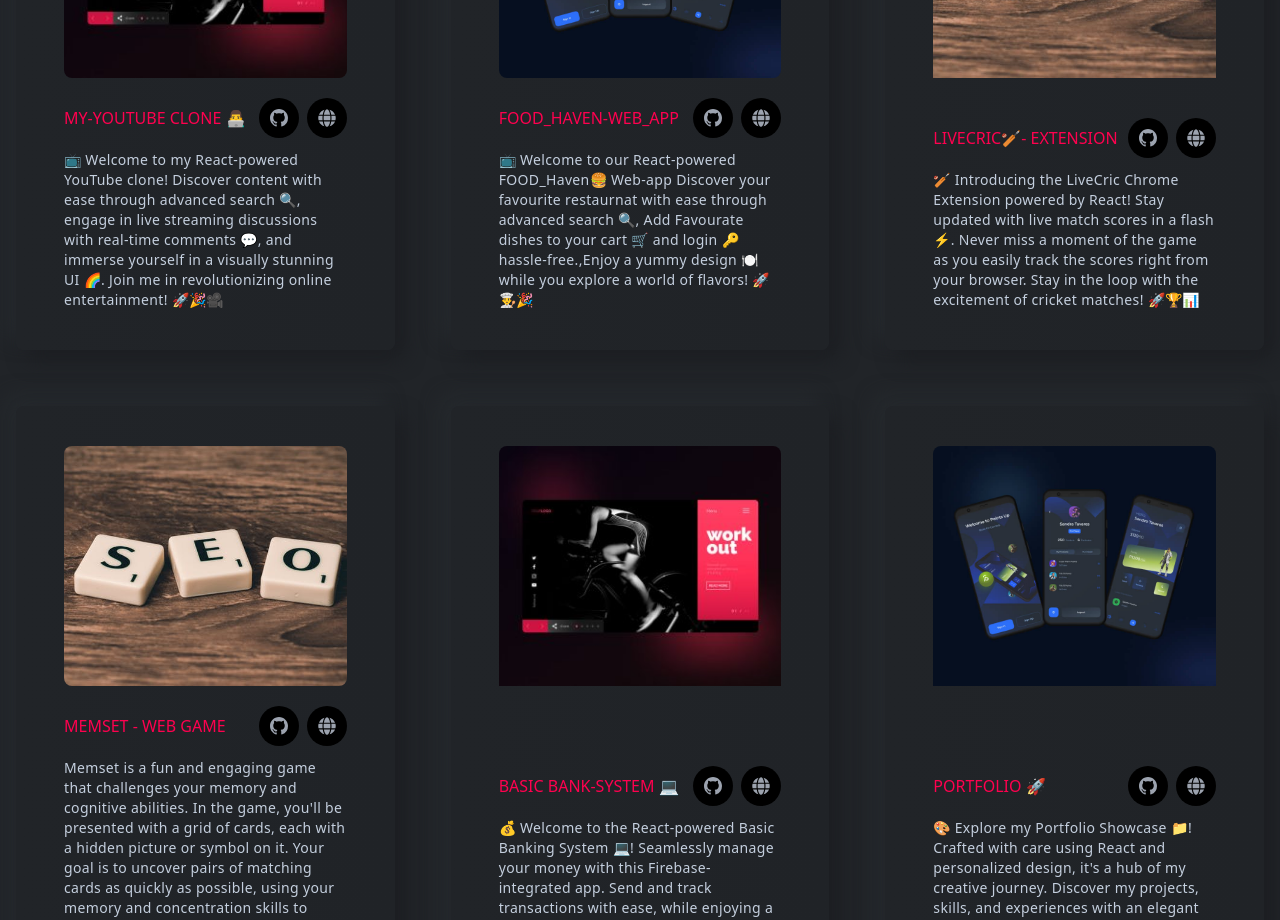
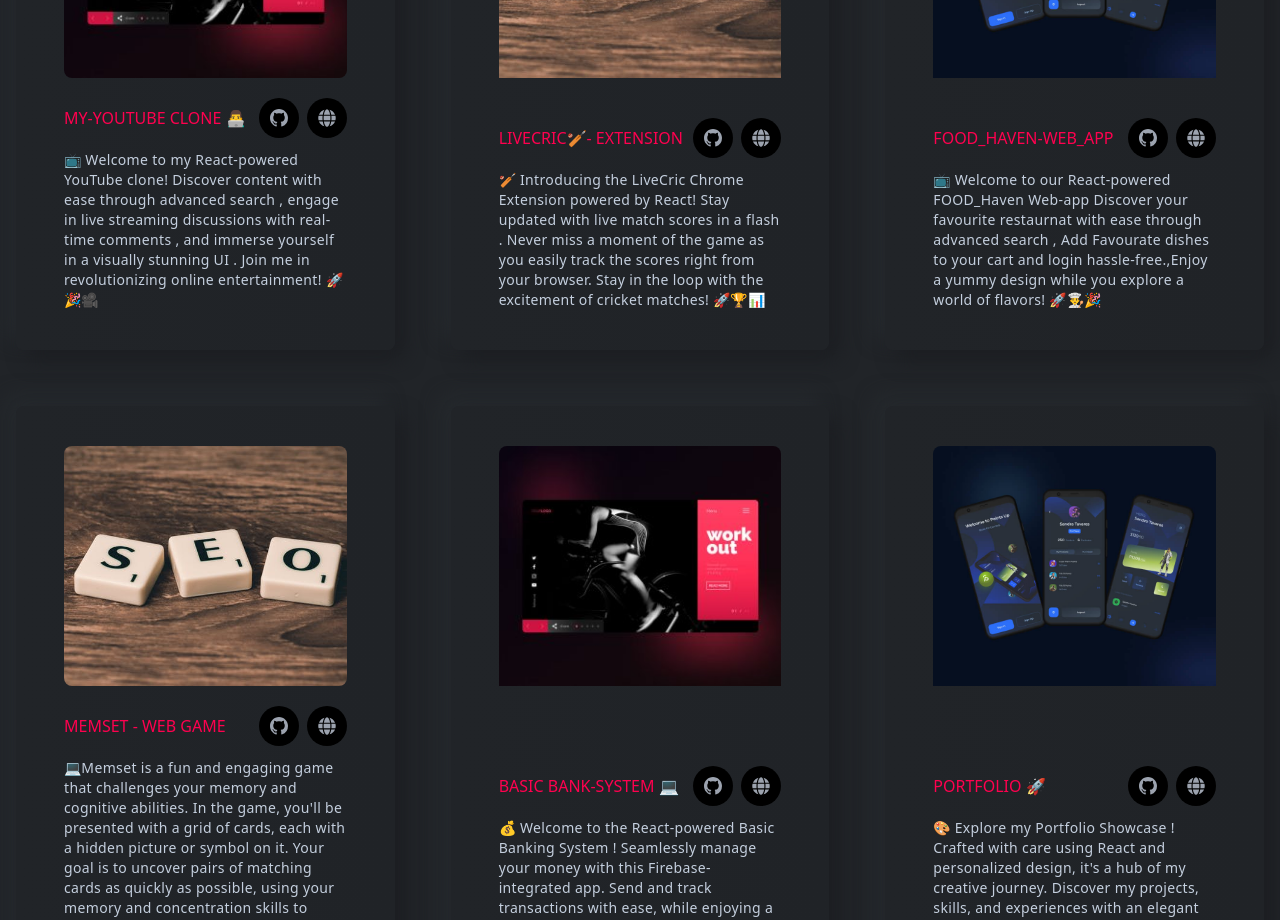
Before and after one commit to shubham111389/My-portfolio, a React (Create React App) app: page / in a window 1280 px wide. Shown: the part 2300-3220 px from the top of the page. Built offline with nearby package versions, Linux system fonts and the light colour scheme.

Commit message:
change the  projects components

```diff
--- a/src/components/projects/Projects.js
+++ b/src/components/projects/Projects.js
@@ -20,32 +20,33 @@ const Projects = () => {
       <div className="grid grid-cols-1 md:grid-cols-2 xl:grid-cols-3 gap-6 xl:gap-14">
         <ProjectsCard
           title="MY-YOUTUBE CLONE 👨‍💻"
-          des="📺 Welcome to my React-powered YouTube clone! Discover content with ease through advanced search 🔍, engage in live streaming discussions with real-time comments 💬, and immerse yourself in a visually stunning UI 🌈. Join me in revolutionizing online entertainment! 🚀🎉🎥 "
+          des="📺 Welcome to my React-powered YouTube clone! Discover content with ease through advanced search , engage in live streaming discussions with real-time comments , and immerse yourself in a visually stunning UI . Join me in revolutionizing online entertainment! 🚀🎉🎥 "
           src={projectOne}
+        />
+
+        <ProjectsCard
+          title="LiveCric🏏- extension"
+          des=" 🏏 Introducing the LiveCric Chrome Extension powered by React! Stay updated with live match scores in a flash . Never miss a moment of the game as you easily track the scores right from your browser. Stay in the loop with the excitement of cricket matches! 🚀🏆📊"
+          src={projectThree}
         />
         <ProjectsCard
           title="Food_haven-Web_app"
-          des=" 📺 Welcome to our React-powered FOOD_Haven🍔 Web-app Discover your favourite restaurnat with ease through advanced search 🔍,  Add Favourate dishes to your cart 🛒 and login 🔑 hassle-free.,Enjoy a yummy design 🍽️ while you explore a world of flavors! 🚀👨‍🍳🎉"
+          des=" 📺 Welcome to our React-powered FOOD_Haven Web-app Discover your favourite restaurnat with ease through advanced search ,  Add Favourate dishes to your cart  and login  hassle-free.,Enjoy a yummy design  while you explore a world of flavors! 🚀👨‍🍳🎉"
           src={projectTwo}
         />
         <ProjectsCard
-          title="LiveCric🏏- extension"
-          des=" 🏏 Introducing the LiveCric Chrome Extension powered by React! Stay updated with live match scores in a flash ⚡. Never miss a moment of the game as you easily track the scores right from your browser. Stay in the loop with the excitement of cricket matches! 🚀🏆📊"
-          src={projectThree}
-        />
-        <ProjectsCard
           title="MEMSET - Web Game"
-          des=" Memset is a fun and engaging game that challenges your memory and cognitive abilities. In the game, you'll be presented with a grid of cards, each with a hidden picture or symbol on it. Your goal is to uncover pairs of matching cards as quickly as possible, using your memory and concentration skills to remember where each card is located. 🃏🔍💪"
+          des=" 💻Memset is a fun and engaging game that challenges your memory and cognitive abilities. In the game, you'll be presented with a grid of cards, each with a hidden picture or symbol on it. Your goal is to uncover pairs of matching cards as quickly as possible, using your memory and concentration skills to remember where each card is located. 🃏🔍"
           src={projectThree}
         />
         <ProjectsCard
           title="Basic bank-system 💻"
-          des=" 💰 Welcome to the React-powered Basic Banking System 💻! Seamlessly manage your money with this Firebase-integrated app. Send and track transactions with ease, while enjoying a sleek and user-friendly UI. Experience modern banking made simple! 🚀💸📈"
+          des=" 💰 Welcome to the React-powered Basic Banking System ! Seamlessly manage your money with this Firebase-integrated app. Send and track transactions with ease, while enjoying a sleek and user-friendly UI. Experience modern banking made simple! 🚀💸📈"
           src={projectOne}
         />
         <ProjectsCard
           title="Portfolio 🚀"
-          des="🎨 Explore my Portfolio Showcase 📁! Crafted with care using React and personalized design, it's a hub of my creative journey. Discover my projects, skills, and experiences with an elegant and intuitive UI. Join me in sharing my passion and achievements! 🚀🌟👩‍💻"
+          des="🎨 Explore my Portfolio Showcase ! Crafted with care using React and personalized design, it's a hub of my creative journey. Discover my projects, skills, and experiences with an elegant and intuitive UI. Join me in sharing my passion and achievements! 🚀🌟👩‍💻"
           src={projectTwo}
         />
       </div>
```
